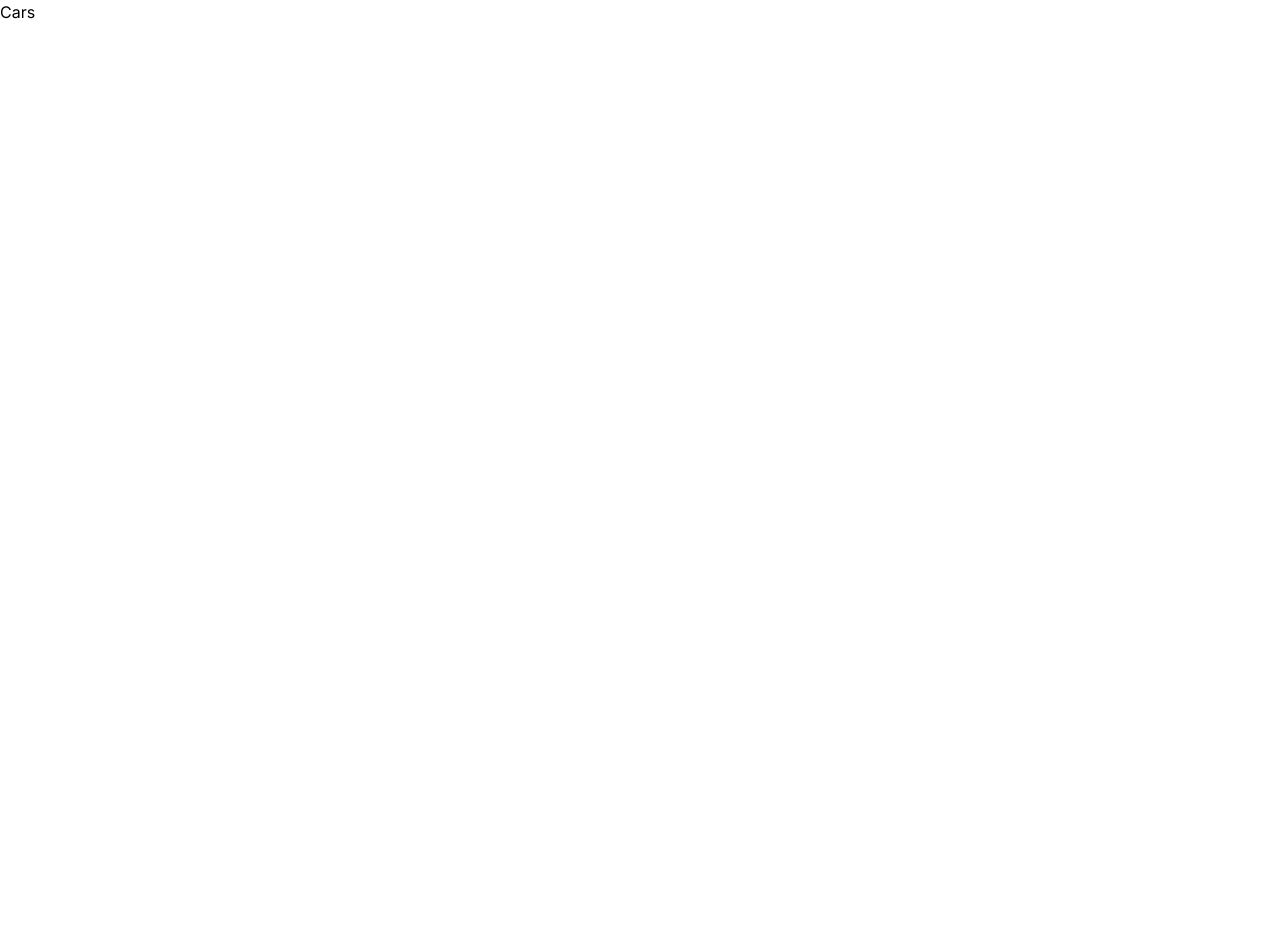
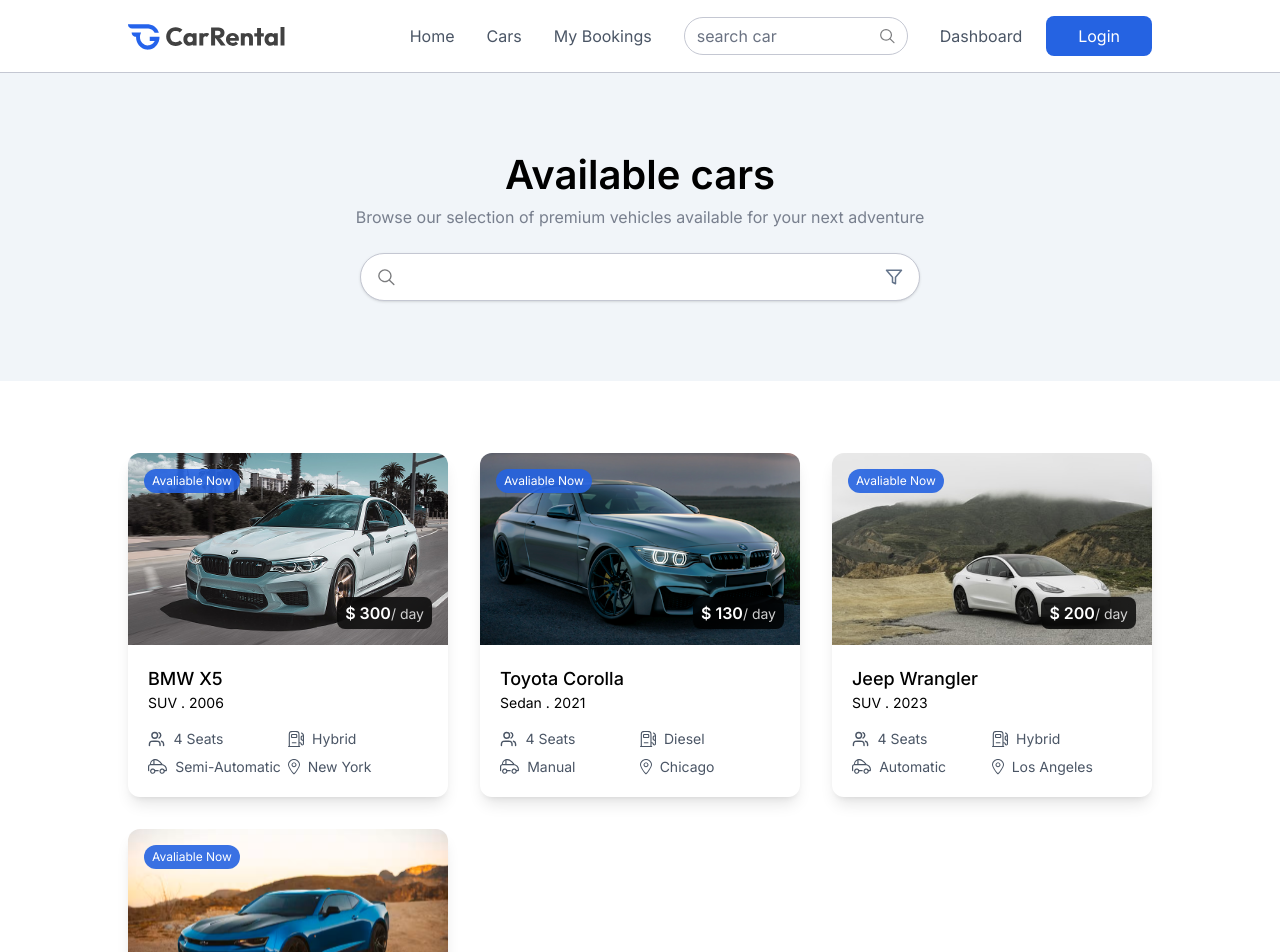
Before and after one commit to marvinsakali/car_rental, a React (Vite) app in the folder client/: page /cars in a window 1280 px wide. Shown: the top 952 px of the page. Before the commit the page ends 800 px from the top, so only its background shows below. Built offline with nearby package versions, Linux system fonts and the light colour scheme.

Commit message:
changed few spacing

```diff
--- a/client/src/components/Footer.jsx
+++ b/client/src/components/Footer.jsx
@@ -4,7 +4,7 @@
 
 const Footer = () => {
   return (
-    <div className="px-6 xl:px-32 md:px-16 lg:px-24 mt-60 text-sm text-gray-500">
+    <div className="px-6 bg-light py-12 xl:px-32 md:px-16 lg:px-24 mt-6 text-sm text-gray-500">
       <div className="flex flex-wrap  border-borderColor border-b pb-6 justify-between gap-8">
         <div>
           <img src={assets.logo} className="h-8 md:h-9" alt="logo" />
@@ -62,7 +62,7 @@
       justify-between py-5
       "
       >
-        <p>&copy; {new Date().getFullYear()}  All rights reserved</p>
+        <p >&copy; {new Date().getFullYear()}  All rights reserved</p>
       </div>
     </div>
   );
--- a/client/src/components/NavBar.jsx
+++ b/client/src/components/NavBar.jsx
@@ -23,7 +23,7 @@
       >
 
         {menuLinks.map((link, index) => (
-          <Link key={index} className="hover:border-b-2">{link.name}</Link>
+          <Link to={link.path} key={index} className="hover:border-b-2">{link.name}</Link>
         ))}
 
         <div className="hidden lg:flex gap-2 items-center rounded-full px-3 max-w-56 border border-borderColor">
--- a/client/src/components/Newsletter.jsx
+++ b/client/src/components/Newsletter.jsx
@@ -3,7 +3,7 @@
 
 const Newsletter = () => {
   return (
-    <div className="flex flex-col items-center max-md:mx-4 justify-center text-center space-y-2 mb-40  py-24 md-px-6 lg:px-24 xl:px-32">
+    <div className="flex flex-col items-center max-md:mx-4 justify-center text-center space-y-2 mb-10  py-24 md:px-6 lg:px-24 xl:px-32">
       <div>
         <Title
           title="Never Miss a Deal!"
--- a/client/src/components/Testimonials.jsx
+++ b/client/src/components/Testimonials.jsx
@@ -3,7 +3,7 @@
 
 export default function Testimonials() {
   return (
-    <div className="py-28 px-6 md:px-16 lg:px-24 xl:px-44 flex flex-col items-center justify-center">
+    <div className=" px-6 md:px-10 lg:px-24 xl:px-44 flex flex-col items-center justify-center">
       <div className="text-center mb-18">
         <Title
           title="What Our Customers Say"
--- a/client/src/pages/Cars.jsx
+++ b/client/src/pages/Cars.jsx
@@ -1,8 +1,33 @@
 import React from 'react'
+import NavBar from '../components/NavBar'
+import Footer from '../components/Footer'
+import Title from '../components/Title'
+import { assets, dummyCarData } from '../assets/assets'
+import CarCard from "../components/CarCard"
 
 const Cars = () => {
   return (
-    <div>Cars</div>
+    <div>
+      <NavBar/>
+
+      <div className='py-20  bg-light'>
+        <Title title="Available cars" subtitle="Browse our selection of premium vehicles available for your next adventure"/>
+        <div className='flex gap-2 items-center w-full shadow justify-between   mx-auto rounded-full border h-12 mt-6 max-w-140 px-4 bg-white border-borderColor'>
+          <img src={assets.search_icon} className='h-4.5 w-4.5' alt="" />
+          <input type="text" className='w-full h-full focus:outline-none text-gray-500' />
+          <img src={assets.filter_icon} alt=""  className='h-4.5 w-4.5' />
+        </div>
+      </div>
+
+      <div className="grid grod-cols-1 sm:grid-cols-2 lg:grid-cols-3 gap-8 px-8 md:px-16 lg:px-24 mt-18 xl:px-32">
+        {dummyCarData.map((car)=>(
+          <div key={car._id}>
+            <CarCard car={car} />
+          </div>
+        ))}
+      </div>
+      <Footer/>
+    </div>
   )
 }
 
--- a/client/src/pages/Login.jsx
+++ b/client/src/pages/Login.jsx
@@ -3,10 +3,26 @@
 
 const Login = () => {
   const [state, setState] = useState("login")
+  const [form, setForm] = useState({name: "", email: "", password: ""})
+
+  const handleChange = (e) => {
+    const {name, value} = e.target
+    setForm((prev)=> ({...prev, [name]:value }))
+    }
+
+  const handleSubmit = (e) => {
+    e.preventDefault()
+    console.log("submitted:", form)
+  }
   return (
-    <div className="flex w-full h-175">
-      <div className="bg-linear-to-r from-[#0558FE] to-[#A9CFFF] max-lg:hidden flex flex-col gap-8 items-center justify-center w-full">
-        <h1 className="text-2xl  text-white">Drive more, Spend less, Experience the journey</h1>
+    <div className="flex w-full min-h-screen">
+      <div className="bg-linear-to-r from-[#A9CFFF] via-[#0558FE] to-[#A9CFFF] max-lg:hidden flex flex-col gap-8 items-start
+      p-8 md:p-12 lg:p-16 w-full justify-between">
+        <img src={assets.logo} alt="" />
+        <div>
+        <h2 className="text-3xl md:text-4xl  text-zinc-900  leading-tight">Drive more, Spend less and Experience the journey</h2>
+        <p className="text-zinc-600 leading-relaxed mt-4 text-md max-w-124"> Reliable cars, affordable prices and hassle free rentals. Book your ride today and hit the road with confidence</p>
+        </div>
         <img src={assets.banner_car_image} alt="" className="w-90" />
 
 
@@ -14,6 +30,7 @@
 
       <div className="w-full flex flex-col items-center justify-center">
       <form
+        onSubmit={handleSubmit}
         className=" w-80 md:w-96 flex flex-col items-center justify-center"
         action=""
       >
@@ -22,18 +39,18 @@
 
         <div className="mt-4 flex gap-2 w-full h-12 items-center rounded-full border py-2 px-8 border-borderColor ">
           <img src={assets.gmail_logo} className="size-6" alt="" />
-          <input type="email" placeholder="Enter your email" className="placeholder-gray-500/80 bg-transparent focus:outline-none" />
+          <input type="email" placeholder="Enter your email" name="email" value={form.email} onChange={handleChange} className="placeholder-gray-500/80 bg-transparent focus:outline-none" />
         </div>
 
         {state === "sign up" &&( <div className="mt-4 flex gap-2 w-full h-12 items-center rounded-full border py-2 px-8 border-borderColor ">
           <img src={assets.users_icon} className="size-6" alt="" />
-          <input type="text" placeholder="Enter your username" className="placeholder-gray-500/80 bg-transparent focus:outline-none"/>
+          <input type="text" placeholder="Enter your username" onChange={handleChange} name="name" value={form.name} className="placeholder-gray-500/80 bg-transparent focus:outline-none"/>
         </div>)}
 
 
         <div className="mt-4 flex gap-2 w-full h-12 items-center rounded-full border py-2 px-8 border-borderColor ">
           <img src={assets.users_icon} className="size-6" alt="" />
-          <input type="email" placeholder="Enter your password" className="placeholder-gray-500/80 bg-transparent focus:outline-none"/>
+          <input type="password" placeholder="Enter your password" onChange={handleChange} name="password" value={form.password} className="placeholder-gray-500/80 bg-transparent focus:outline-none"/>
         </div>
 
 
```
